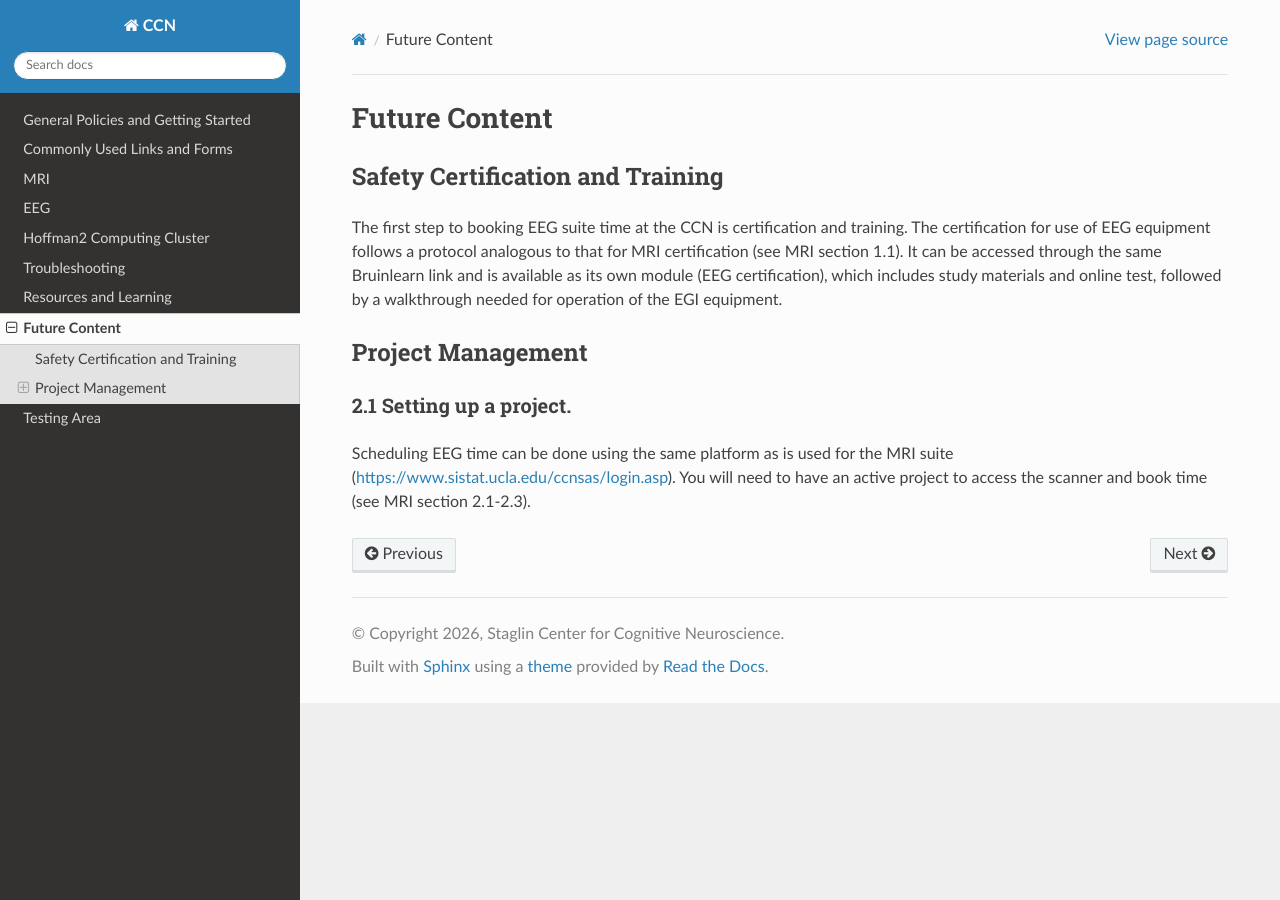
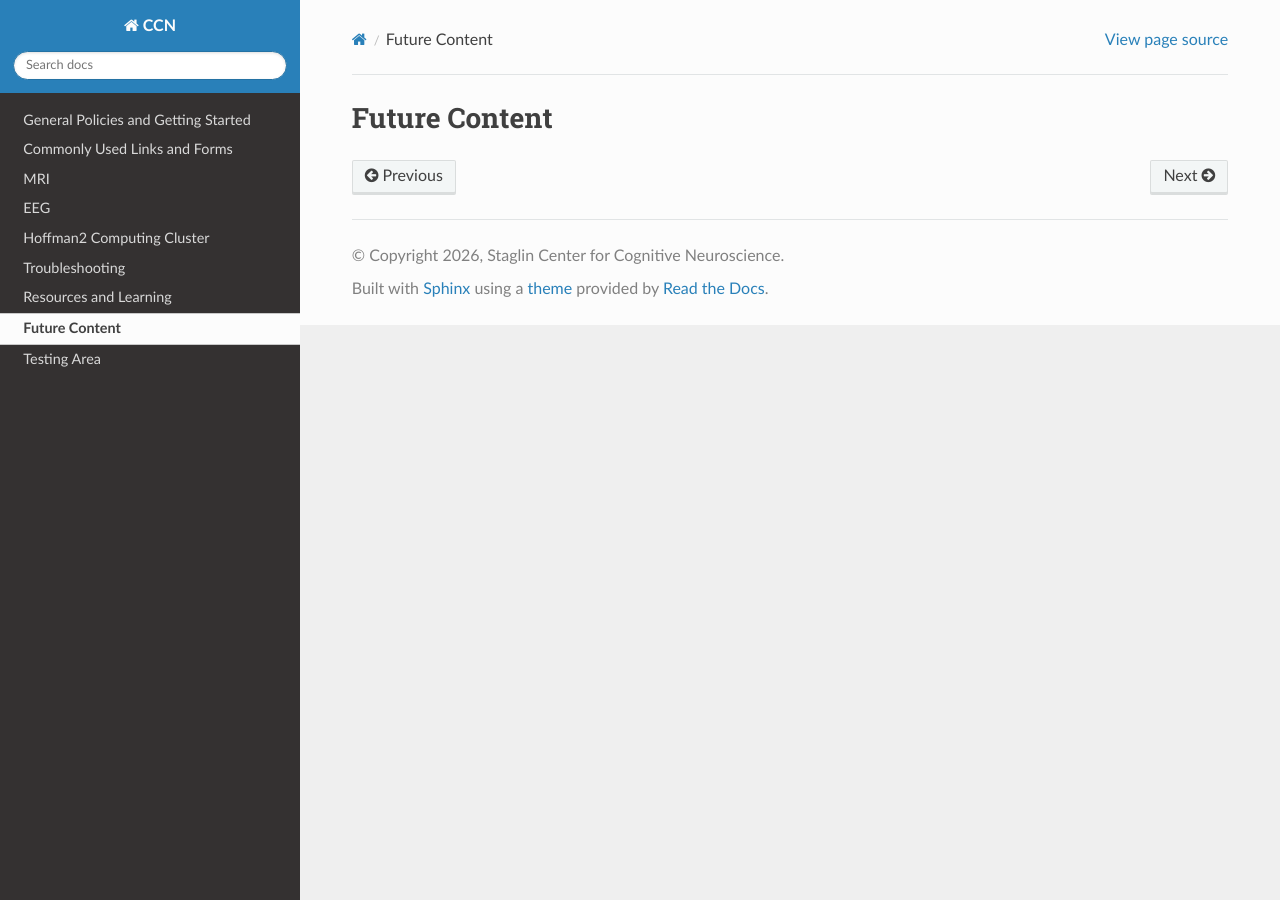
Before and after one commit to CCN-Support/CCN_Wiki, a Sphinx documentation site: the page built from docs/source/future_content.rst, in a window 1280 px wide. Built offline with Sphinx 7.4.7 and the Read the Docs theme 3.1.0, drawn with Linux system fonts in a browser that asks for light colours.

Commit message:
Remove Safety Certification and Project Management sections
Removed sections on Safety Certification and Project Management from future content documentation.

```diff
--- a/docs/source/future_content.rst
+++ b/docs/source/future_content.rst
@@ -1,15 +1,2 @@
 Future Content
 ==============
-
-Safety Certification and Training
----------------------------------
-
-The first step to booking EEG suite time at the CCN is certification and training. The certification for use of EEG equipment follows a protocol analogous to that for MRI certification (see MRI section 1.1). It can be accessed through the same Bruinlearn link and is available as its own module (EEG certification), which includes study materials and online test, followed by a walkthrough needed for operation of the EGI equipment.
-
-Project Management
-------------------
-
-2.1 Setting up a project.
-~~~~~~~~~~~~~~~~~~~~~~~~~
-
-Scheduling EEG time can be done using the same platform as is used for the MRI suite (https://www.sistat.ucla.edu/ccnsas/login.asp). You will need to have an active project to access the scanner and book time (see MRI section 2.1-2.3).
```
